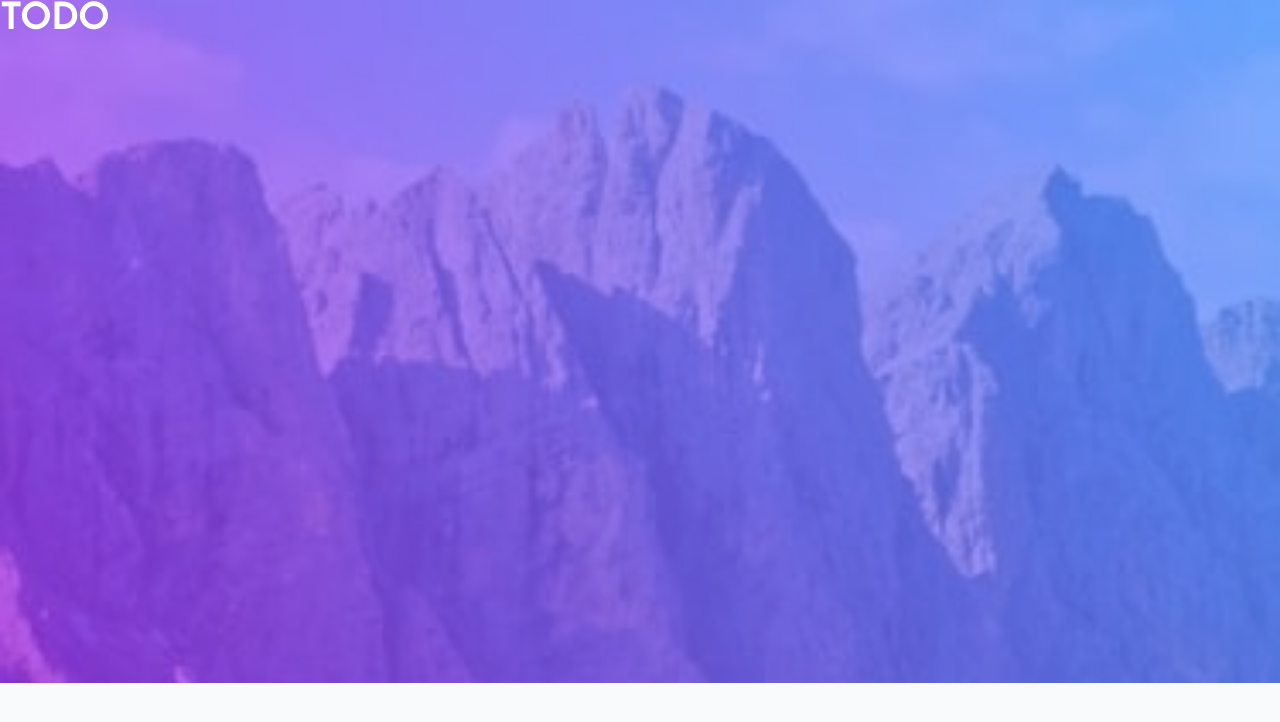
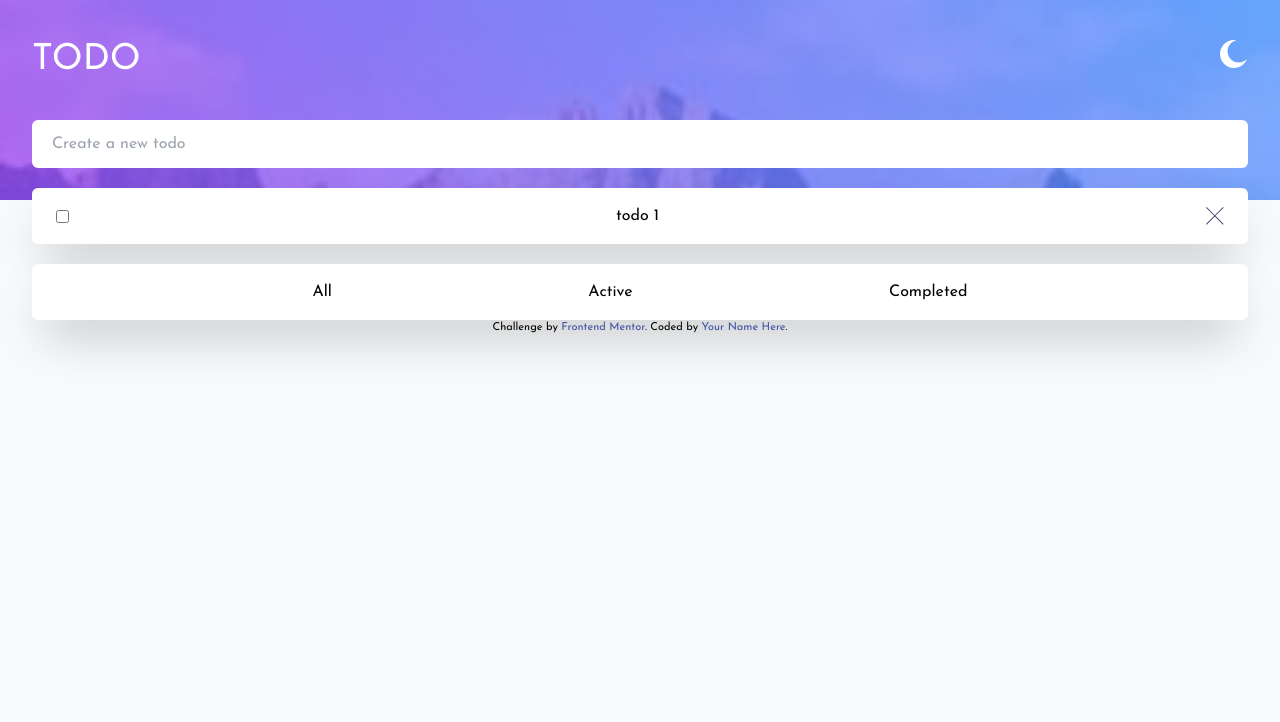
Before and after one commit to abu-hasib/fem-todo, a website built with Vite: page index.html in a window 1280 px wide. Built offline with nearby package versions, Linux system fonts and the light colour scheme.

Commit message:
create new todo

```diff
--- a/css/tailwind.css
+++ b/css/tailwind.css
@@ -4,8 +4,13 @@
 
 @layer base {
   @font-face {
-    font-family: "Josefin Sans";
-    font-weight: 700;
-    src: url("/fonts/JosefinSans-Regular.ttf") format("ttf");
+    font-family: "'Josefin Sans'";
+    src: url("/fonts/JosefinSans-Regular.woff2");
   }
 }
+
+.header {
+  background: url("/images/bg-mobile-light.jpg");
+  background-size: cover;
+  height: 25vh;
+}
--- a/index.html
+++ b/index.html
@@ -1,47 +1,85 @@
 <!DOCTYPE html>
 <html lang="en">
   <head>
-  <meta charset="UTF-8">
-  <meta name="viewport" content="width=device-width, initial-scale=1.0"> <!-- displays site properly based on user's device -->
+    <meta charset="UTF-8" />
+    <meta name="viewport" content="width=device-width, initial-scale=1.0" />
+    <!-- displays site properly based on user's device -->
 
-  <link rel="icon" type="image/png" sizes="32x32" href="./images/favicon-32x32.png">
-  <link rel="stylesheet" href="./css/tailwind.css">
-  <link rel="preconnect" href="https://fonts.googleapis.com">
-<link rel="preconnect" href="https://fonts.gstatic.com" crossorigin>
-<link href="https://fonts.googleapis.com/css2?family=Josefin+Sans&display=swap" rel="stylesheet">
-
+    <link
+      rel="icon"
+      type="image/png"
+      sizes="32x32"
+      href="./images/favicon-32x32.png"
+    />
+    <link rel="stylesheet" href="./css/tailwind.css" />
+    <link rel="preconnect" href="https://fonts.googleapis.com" />
+    <link rel="preconnect" href="https://fonts.gstatic.com" crossorigin />
+    <link
+      href="https://fonts.googleapis.com/css2?family=Josefin+Sans&display=swap"
+      rel="stylesheet"
+    />
 
     <title>Frontend Mentor | Todo app</title>
 
     <!-- Feel free to remove these styles or customise in your own stylesheet 👍 -->
     <style>
-    .attribution { font-size: 11px; text-align: center; }
-    .attribution a { color: hsl(228, 45%, 44%); }
+      .attribution {
+        font-size: 11px;
+        text-align: center;
+      }
+
+      .attribution a {
+        color: hsl(228, 45%, 44%);
+      }
     </style>
   </head>
-<body class="bg-gray-50 font-jos uppercase font-semibold">
-  <div class="relative">
 
+  <body class="bg-gray-50 font-jos">
+    <div class="text-center container px-8 py-10 header">
+      <div class="flex justify-between">
+        <h1 class="text-4xl text-white uppercase">Todo</h1>
+        <img src="/images/icon-moon.svg" alt="" class="h-7 w-7" />
+      </div>
+      <!-- <img
+        src="/images/bg-mobile-light.jpg"
+        alt="background mobile light"
+        class="absolute inset-0 object-contain w-full"
+      /> -->
+      <div class="grid grid-cols-1 space-y-5 mt-10">
+        <form class="relative myclass" onsubmit="onCreateTodo(event)">
+          <!-- <input type="radio" name="" id="" class="absolute" /> -->
+          <input
+            type="text"
+            placeholder="Create a new todo"
+            class="h-12 rounded-md p-5 w-full ui"
+          />
+          <!-- <input type="submit" /> -->
+        </form>
+        <ul id="list" class="shadow-2xl rounded-md bg-white">
+          <li class="flex justify-between items-center py-4 px-6">
+            <input type="checkbox" name="" id="" />
+            <p>todo 1</p>
+            <img src="/images/icon-cross.svg" alt="" />
+          </li>
+        </ul>
+        <div class="shadow-2xl rounded-md bg-white">
+          <div class="flex justify-evenly py-4 px-6">
+            <h5>All</h5>
+            <h5>Active</h5>
+            <h5>Completed</h5>
+          </div>
+        </div>
+      </div>
+      <div class="attribution">
+        Challenge by
+        <a href="https://www.frontendmentor.io?ref=challenge" target="_blank"
+          >Frontend Mentor</a
+        >. Coded by <a href="#">Your Name Here</a>.
+      </div>
     </div>
 
-  <div class="relative text-center">
-    <h1 class="z-50 absolute text-4xl text-white">Todo</h1>
-  <img src="/images/bg-mobile-light.jpg" alt="background mobile light" class="absolute inset-0 object-cover w-full">
-</div>
-
-  <!-- Add dynamic number --> items left
-
-  All
-  Active
-  Completed
-
-  Clear Completed
-
-  Drag and drop to reorder list
-
-  <div class="attribution">
-    Challenge by <a href="https://www.frontendmentor.io?ref=challenge" target="_blank">Frontend Mentor</a>.
-    Coded by <a href="#">Your Name Here</a>.
-  </div>
+    <!-- Add dynamic number -->
+    <!-- items left Clear Completed Drag and drop to reorder list -->
+    <script src="/index.js"></script>
   </body>
 </html>
--- /dev/null
+++ b/index.js
@@ -0,0 +1,30 @@
+// console.log("working...");
+
+const el = document.querySelector("#list");
+
+console.log(el);
+
+const onCreateTodo = function (e) {
+  e.preventDefault();
+  let { value } = e.target[0];
+  let newTodo = document.createElement("li");
+  let img = document.createElement("img");
+  let todo = document.createElement("p");
+  let input = document.createElement("input");
+  input.type = "checkbox";
+  input.id = "ok";
+  todo.textContent = value;
+  img.src = "/images/icon-cross.svg";
+  newTodo.classList.add(
+    "flex",
+    "justify-between",
+    "items-center",
+    "py-4",
+    "px-6"
+  );
+  newTodo.appendChild(input);
+  newTodo.appendChild(todo);
+  newTodo.appendChild(img);
+  el.append(newTodo);
+  e.target[0].value = "";
+};
```
Lines whose indentation alone changed are shown as unchanged.
